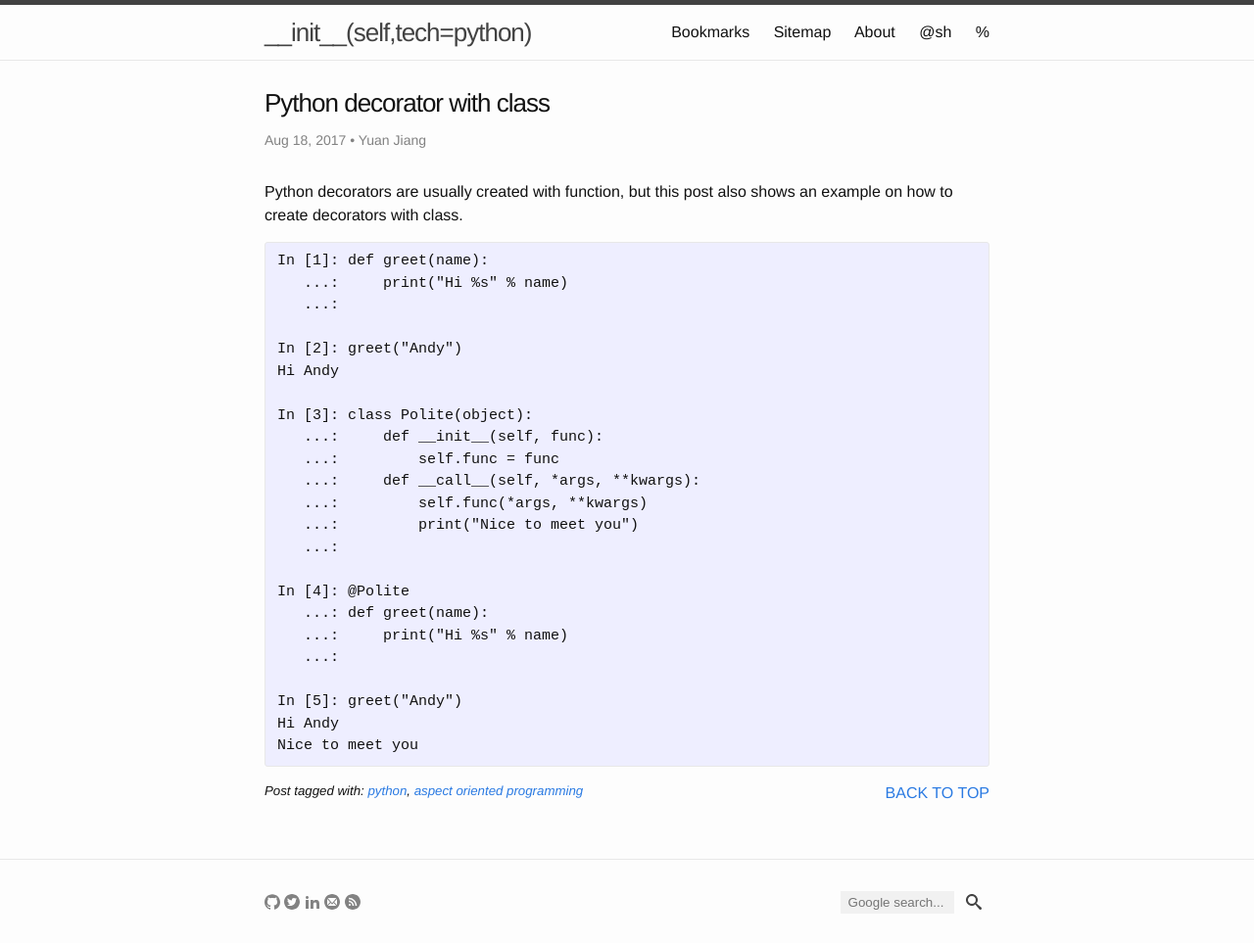
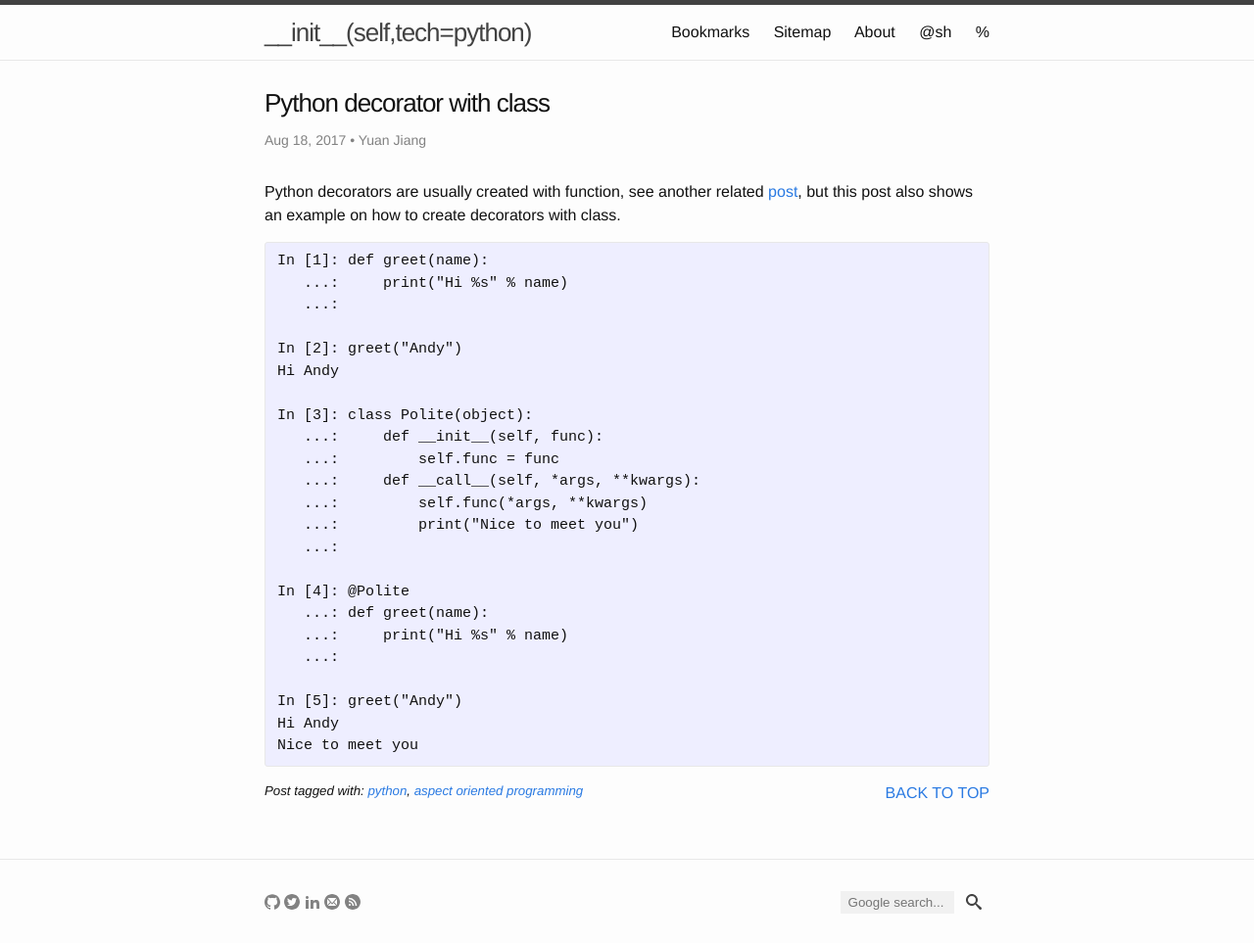
Before and after one commit to yuan-jiang/yuan-jiang.github.io, a Jekyll site: the page built from _posts/2017-08-18-python-decorator-with-class.md, in a window 1280 px wide. Shown: the whole page at 98% size. Built offline with Jekyll 4.4.1, drawn with Linux system fonts in a browser that asks for light colours; comment, search, counter and statistics services are not loaded.

Commit message:
Add internal links to another related aop post

```diff
--- a/_posts/2017-08-18-python-decorator-with-class.md
+++ b/_posts/2017-08-18-python-decorator-with-class.md
@@ -5,7 +5,7 @@ date: 2017-08-18 15:51:00 +0800
 tags: python aop
 ---
 
-Python decorators are usually created with function, but this post also shows an example on how to create decorators with class.
+Python decorators are usually created with function, see another related [post](/python-aop-with-decorators), but this post also shows an example on how to create decorators with class.
 
 {% highlight ipython %}
 In [1]: def greet(name):
```
